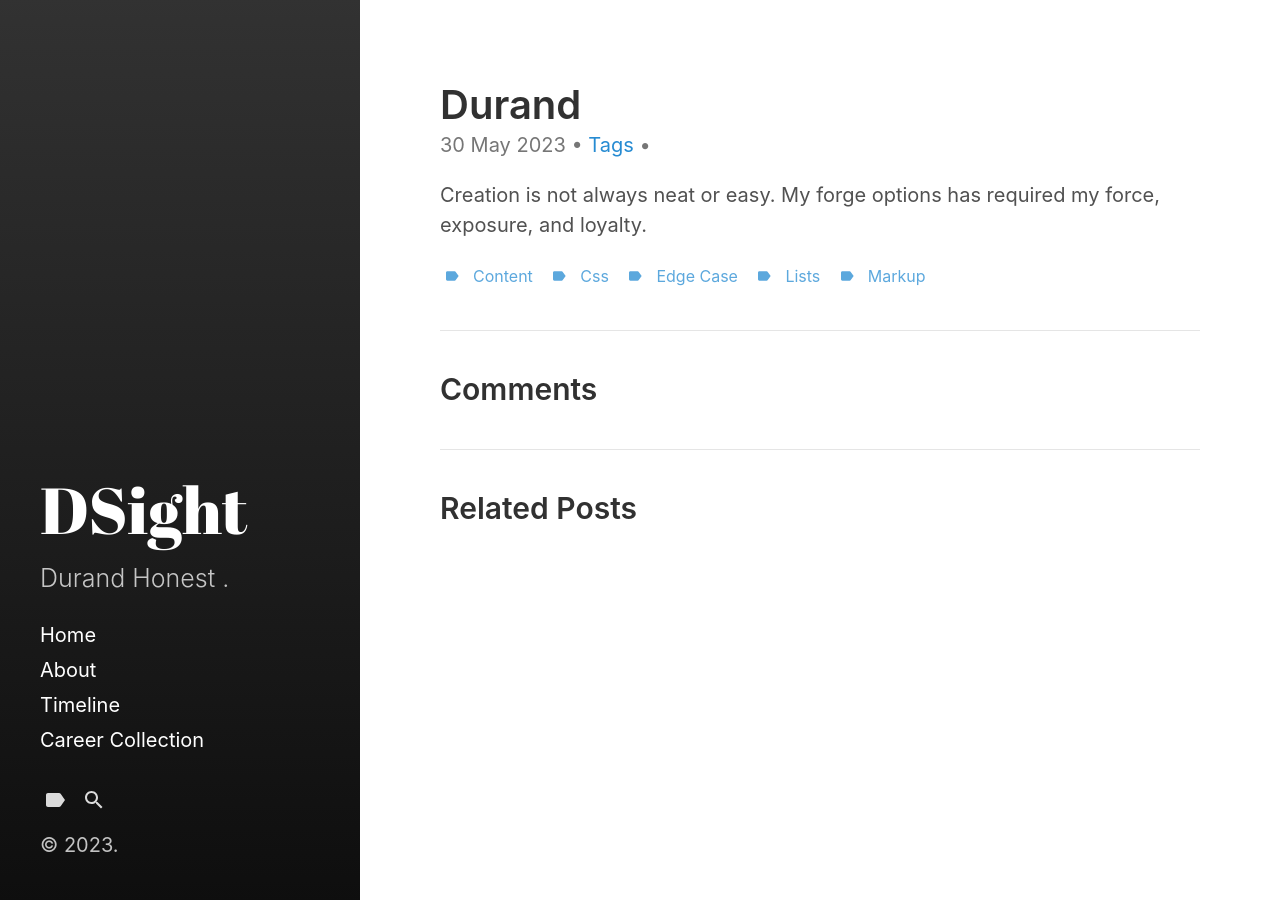
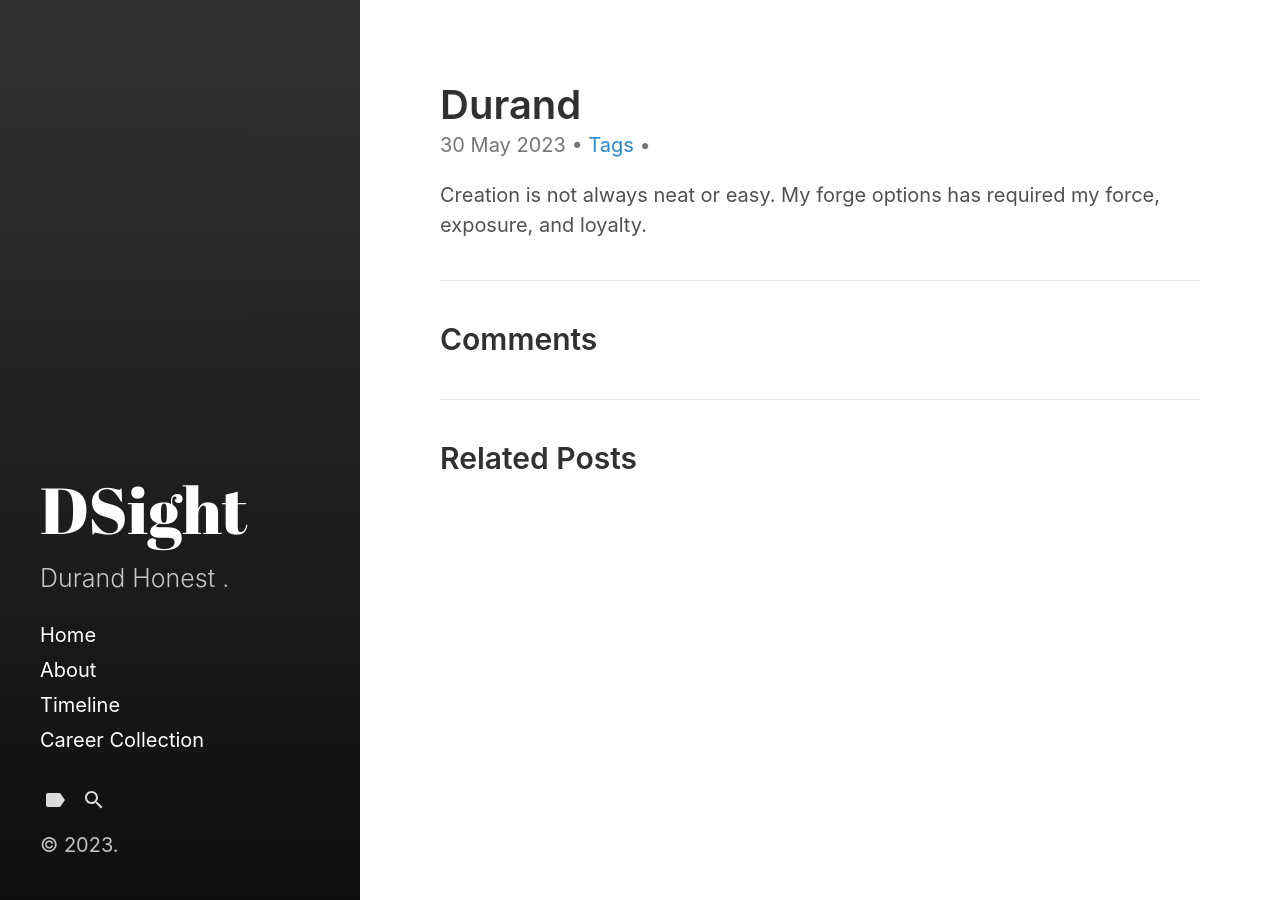
Before and after one commit to TrillBeast8/DSight, a Jekyll site: the page built from _posts/2023-05-30-Ideal.md, in a window 1280 px wide. Built offline with Jekyll 4.4.1, drawn with Linux system fonts in a browser that asks for light colours.

Commit message:
modified:   _posts/2023-05-30-Ideal.md

```diff
--- a/_posts/2023-05-30-Ideal.md
+++ b/_posts/2023-05-30-Ideal.md
@@ -4,11 +4,7 @@ title: "Durand"
 categories:
   -
 tags:
-  - content
-  - css
-  - edge case
-  - lists
-  - markup
+  -
 last_modified_at: 2017-03-09T14:25:52-05:00
 ---
 
```
